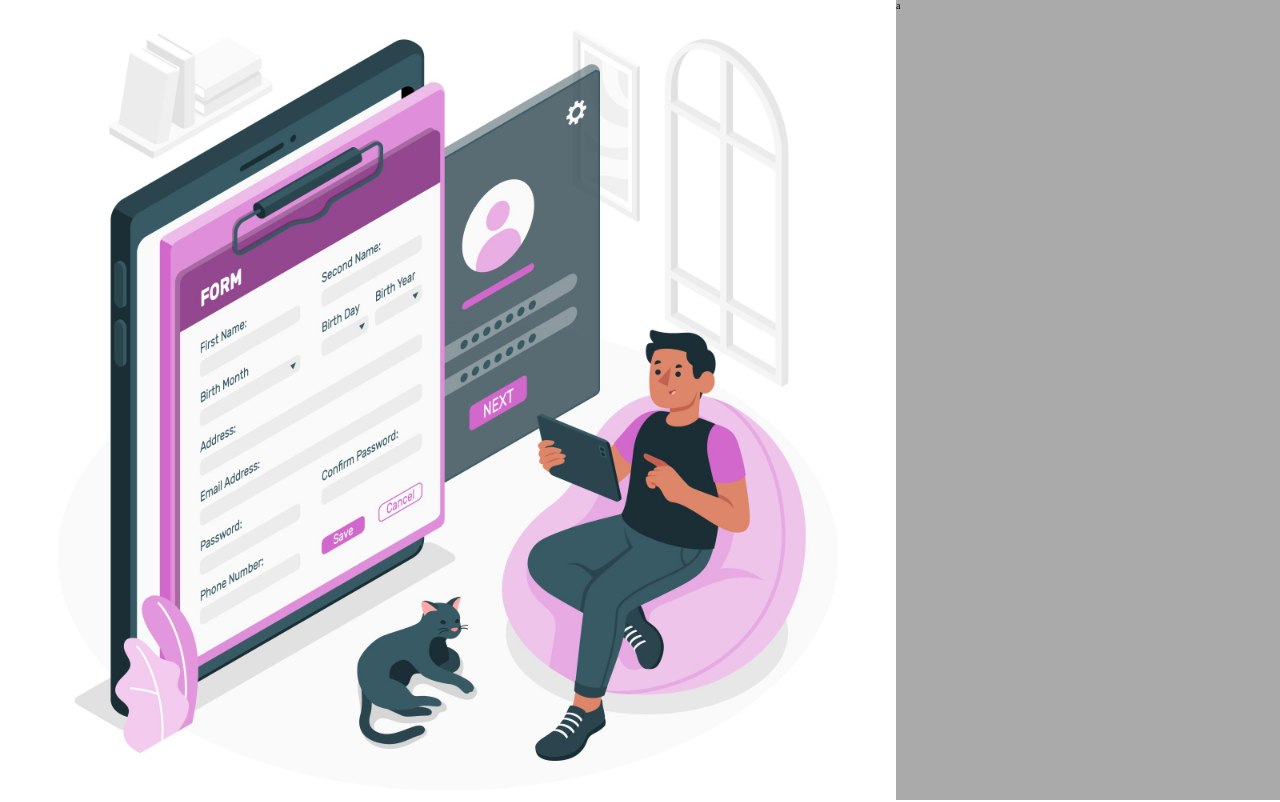
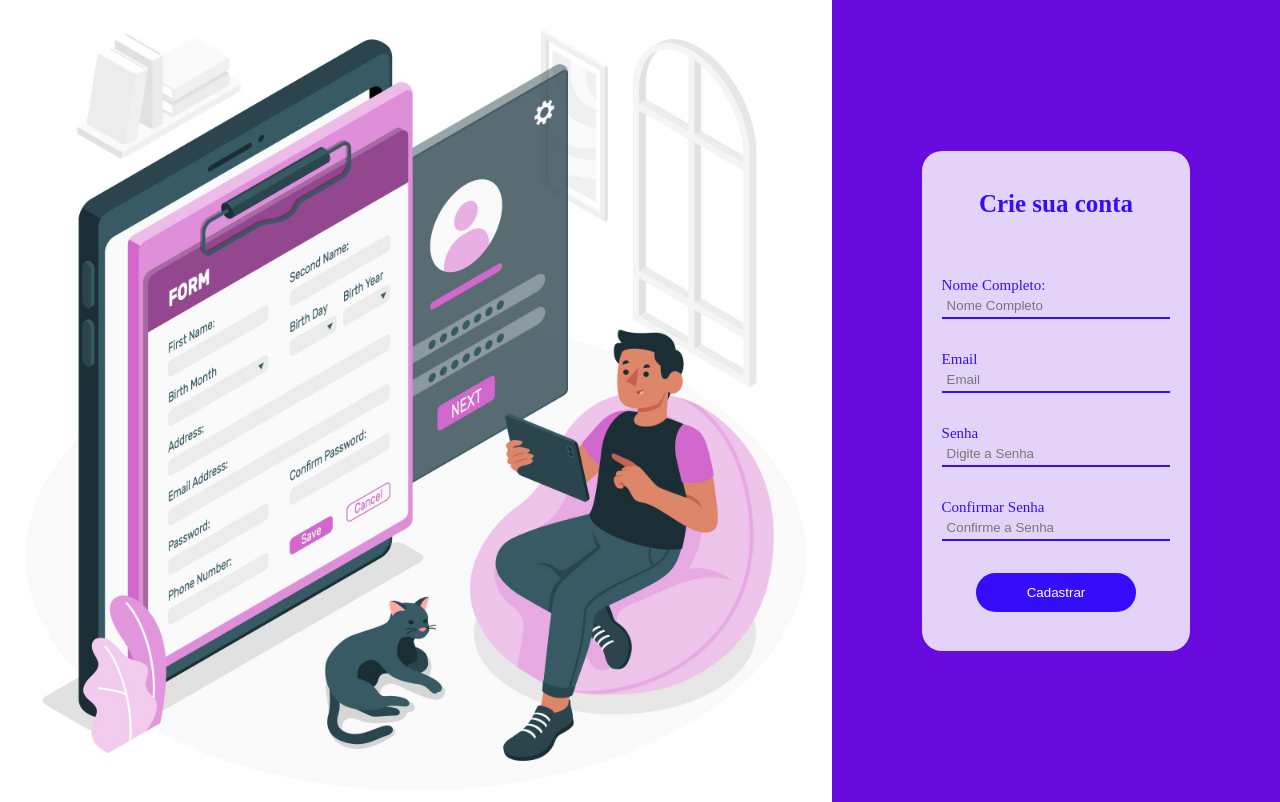
Before and after one commit to gabrielssconceicao/Form-Validator, a plain HTML site: page index.html in a window 1280 px wide. Drawn offline with Linux system fonts and the light colour scheme.

Commit message:
css part.1 feito

```diff
--- a/index.html
+++ b/index.html
@@ -13,7 +13,36 @@
     <div >
       <img src="./src/images/image_4967621.jpg" alt="Imagem de formulário">
     </div>
-    <form autocomplete="off">a</form>
+    <form autocomplete="off">
+
+      <div class="form-body">
+        <h1>Crie sua conta</h1>
+
+        <label for="name" class="label-input">
+          <span>Nome Completo:</span>
+          <input type="text" placeholder="Nome Completo" id="name">
+        </label>
+
+        <label for="email" class="label-input">
+          <span>Email</span>
+          <input type="text" placeholder="Email" id="email">
+        </label>
+
+        <label for="password" class="label-input">
+          <span>Senha</span>
+          <input type="text" placeholder="Digite a Senha" id="password">
+        </label>
+
+        <label for="password" class="label-input">
+          <span>Confirmar Senha</span>
+          <input type="text" placeholder="Confirme a Senha" id="confirm-password">
+        </label>
+
+        <button type="submit">Cadastrar</button>
+
+      </div>
+
+    </form>
   </main>
 </body>
 </html>
--- a/src/styles/index.css
+++ b/src/styles/index.css
@@ -22,9 +22,74 @@ img {
   height: 100vh;
   object-fit: contain;
 }
+form {
+  width: 35%;
+  background-color: #690BDE;
+  display: inline-flex;
+  justify-content: center;
+  align-items: center;
+}
+form .form-body {
+  background: #ffffffd1;
+  color: #350DFA;
+  border-radius: 2rem;
+  padding: 20px;
+  max-width: 60%;
+  height: 500px;
+  display: flex;
+  flex-direction: column;
+  justify-content: space-around;
+  align-items: center;
+}
 
-form {
-  width: 30%;
-  height: 100vh;
-  background-color: #aaa;
+
+form h1 {
+  font-size: 2.5rem;
+  margin-bottom: 2rem;
 }
+
+form button {
+  width: 70%;
+
+  padding: 1rem;
+  border-radius: 2rem;
+
+  background-color: #350DFA;
+  color: #fff;
+  border: 2px solid transparent;
+  transition: border 300ms;
+}
+
+form button:hover {
+  cursor: pointer;
+  border: 2px solid #1c0788;
+}
+
+.label-input{
+  height: 2rem;
+  width: 100%;
+  display: flex;
+  flex-direction: column;
+
+  margin-bottom: 1.5rem;
+}
+
+.label-input span {
+  font-size: 1.5rem;
+}
+
+.label-input input {
+  height: 2.5rem;
+
+  background-color: transparent;
+
+  outline: none;
+  border: none;
+  border-bottom: 2px solid #350DFA;
+  padding:0.5rem;
+
+}
+
+.label-input input::placeholder {
+  color: #777;
+}
```
